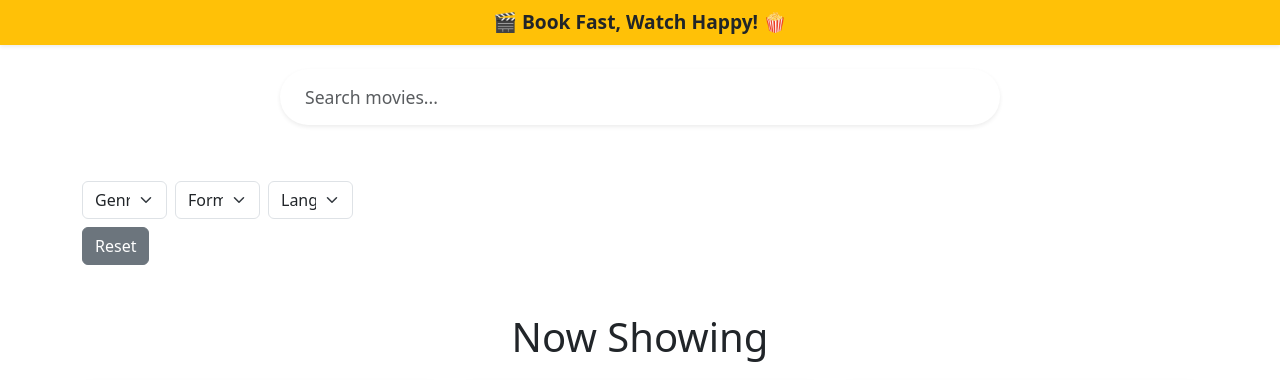
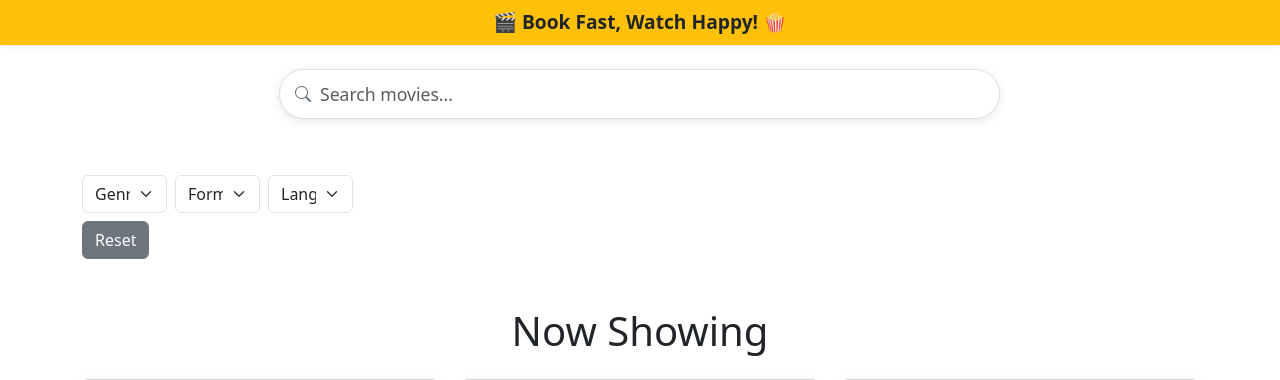
Before and after one commit to Nush-Faiz/Movie-Ticket-Booking-System, a Django app: page / in a window 1280 px wide. Shown: the part 56-436 px from the top of the page. Run offline with Django 5.2, Linux system fonts and the light colour scheme; data comes from the database, SQL or seed files in the repository.

Commit message:
Added a search icon to searchbar.

```diff
--- a/movie_ticket_system/tickets/templates/tickets/base.html
+++ b/movie_ticket_system/tickets/templates/tickets/base.html
@@ -5,7 +5,29 @@
     <meta name="viewport" content="width=device-width, initial-scale=1.0">
     <title>{% block title %}Movie Ticket System{% endblock %}</title>
     <link href="https://cdn.jsdelivr.net/npm/bootstrap@5.3.0/dist/css/bootstrap.min.css" rel="stylesheet">
+    <link rel="stylesheet" href="https://cdn.jsdelivr.net/npm/bootstrap-icons@1.11.3/font/bootstrap-icons.min.css">
+
     <style>
+        .search-container {
+            position: relative;
+        }
+
+        .search-icon {
+            position: absolute;
+            left: 15px;
+            top: 50%;
+            transform: translateY(-50%);
+            z-index: 3;
+            color: #6c757d;
+            pointer-events: none;
+        }
+
+        .search-input {
+            padding-left: 40px !important;
+            border-radius: 30px !important;
+            height: 50px;
+        }
+
         .search-form {
             position: relative;
         }
@@ -16,7 +38,7 @@
         }
 
         .search-form .btn:hover {
-            color: #dc3545 !important;
+            color: #dc3545 ;
         }
 
         .search-form .form-control:focus {
--- a/movie_ticket_system/tickets/templates/tickets/home.html
+++ b/movie_ticket_system/tickets/templates/tickets/home.html
@@ -9,11 +9,14 @@
           <input type="hidden" name="genre" value="{{ selected_genre }}">
           <input type="hidden" name="format" value="{{ selected_format }}">
           <input type="hidden" name="language" value="{{ selected_language }}">
+
+
           <div class="input-group">
+              <i class="bi bi-search search-icon"></i>
             <input
                 type="text"
                 name="search"
-                class="form-control form-control-lg border-0 shadow-sm"
+                class="form-control form-control-lg search-input"
                 placeholder="Search movies..."
                 value="{{ search_query }}"
                 style="border-radius: 30px; padding: 15px 25px;"
@@ -21,7 +24,7 @@
             <button class="btn btn-danger position-absolute end-0 top-50 translate-middle-y me-3"
                   type="submit"
                   style="background: none; border: none;">
-                <i class="bi bi-search fs-4"></i>
+                <i class="bi bi-arrow-right-circle fs-4"></i>
             </button>
           </div>
       </form>
```
